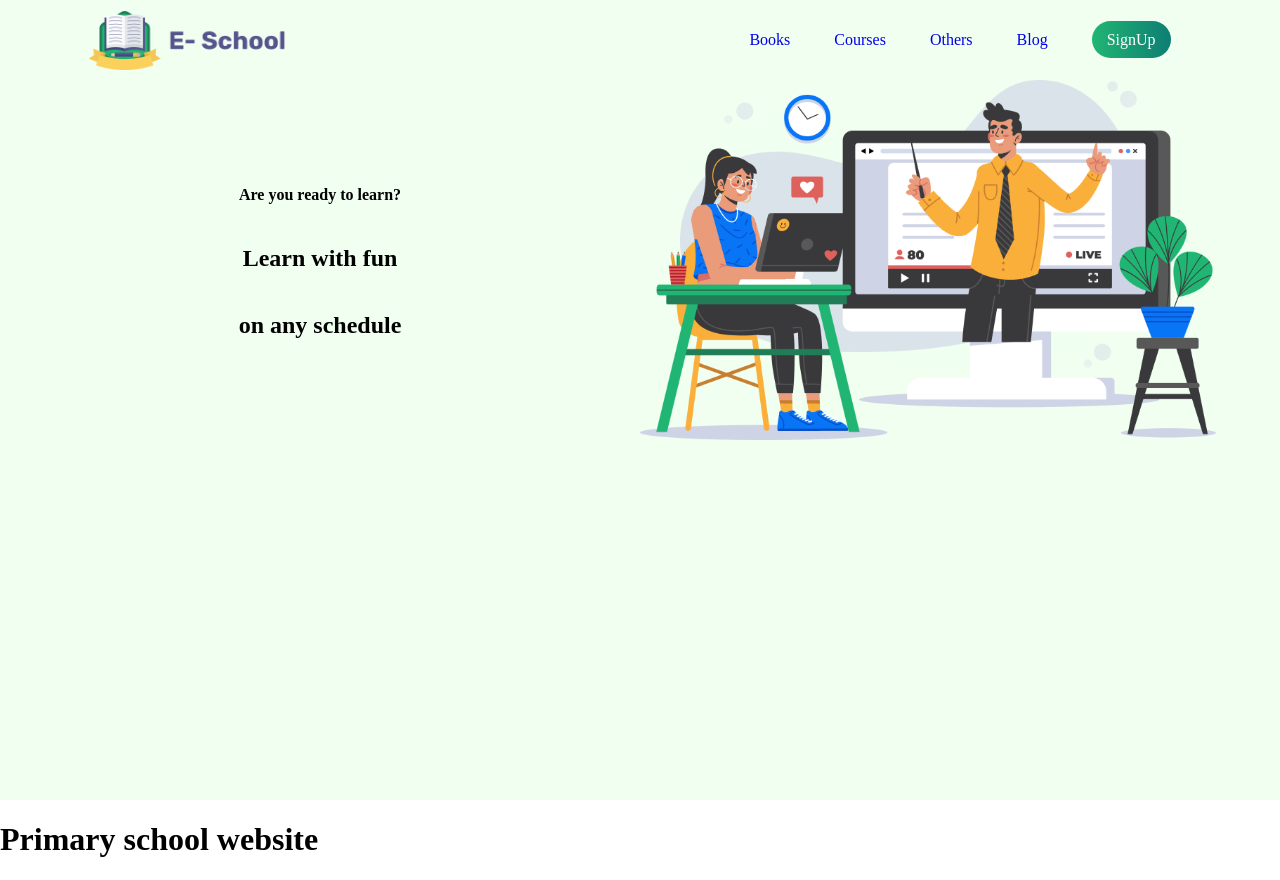
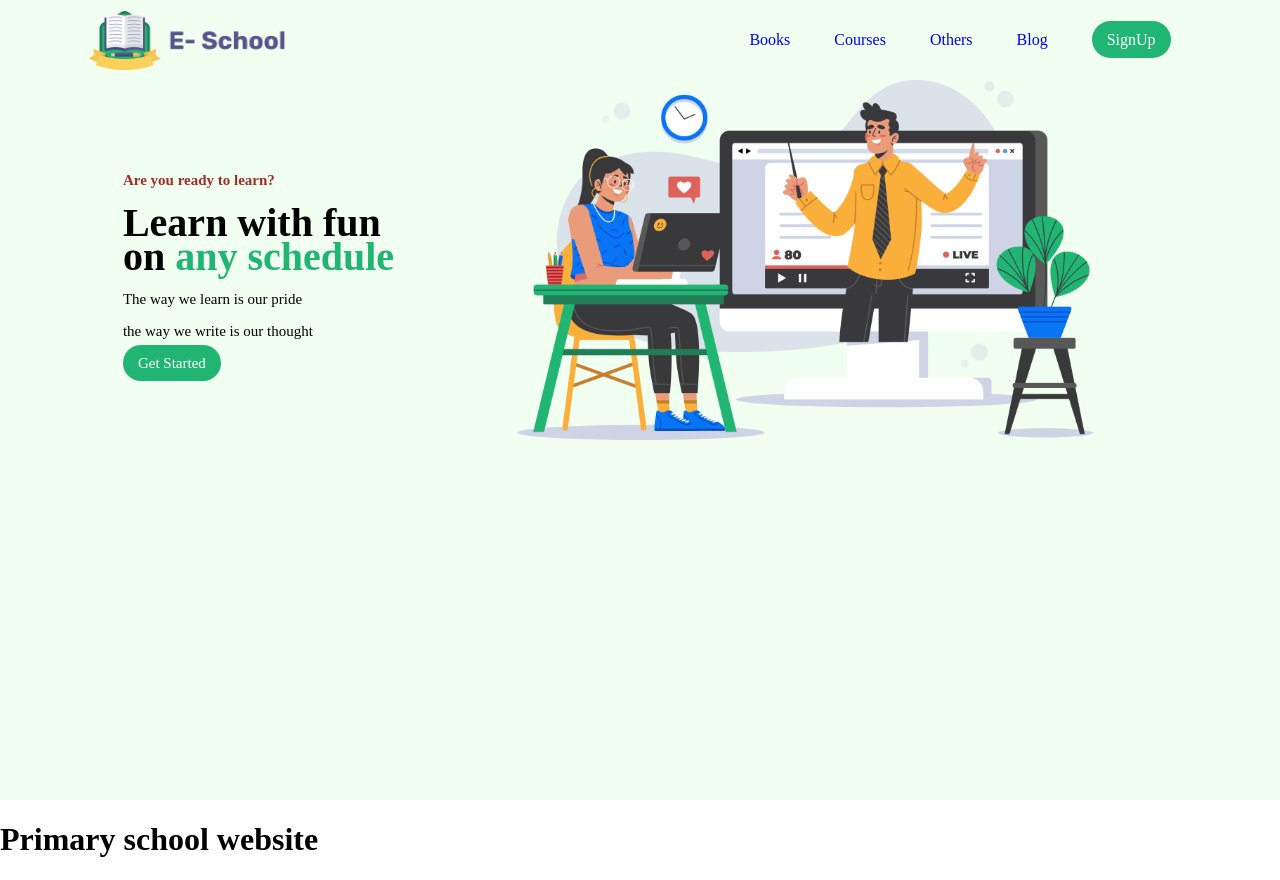
Before and after one commit to arafatrased/primary-school-project, a plain HTML site: page index.html in a window 1280 px wide. Drawn offline with Linux system fonts and the light colour scheme.

Commit message:
side writing added

```diff
--- a/index.html
+++ b/index.html
@@ -20,7 +20,7 @@
                 <a class="ankor" href="#" target="_blank">Courses</a>
                 <a class="ankor" href="#" target="_blank">Others</a>
                 <a class="ankor" href="#" target="_blank">Blog</a>
-                <a id="singup" href="#" target="_blank">SignUp</a>
+                <a class="singup" href="#" target="_blank">SignUp</a>
             </nav>
         </div>
 
@@ -29,6 +29,9 @@
                 <h4>Are you ready to learn?</h4>
                 <h1>Learn with fun</h1>
                 <h1>on <span>any schedule</span></h1>
+                <p>The way we learn is our pride</p>
+                <p>the way we write is our thought</p>
+                <a class="singup" href="">Get Started</a>
             </div>
             <div class="header-right">
                 <img src="images/photos/Illustration.png" alt="">
--- a/style.css
+++ b/style.css
@@ -28,9 +28,9 @@ nav a{
     border-bottom: 2px solid #21b573;
 
 }
-#singup{
+.singup{
     text-decoration: none;
-    background-image: linear-gradient(90deg, #21b573,rgb(13, 126, 115));
+    background-image: linear-gradient(90deg, #21b573,#21b573);
     border-radius: 33px;
     color: white;
     padding: 10px 15px;
@@ -50,20 +50,27 @@ nav a{
 
 .lower-header-baner{
     display: flex;
-    justify-content: center;
+    justify-content: space-evenly;
     align-items: center;
 
 
 }
 .header-left{
-    width:50%;
-    height: 100%;
-    display: flex;
-    flex-direction: column;
-    justify-content: center;
-    align-items: center;
-    gap:-40px;
+   font-size: 15px;
+
 }
+.header-left span{
+    color: #21b573;
+    font-weight: 900;
+}
+.header-left h1{
+    font-size: 40px;
+    font-weight: 1200;
+    line-height: 1px ;
+ }
+ .header-left h4{
+    color:brown;
+ }
 .header-right{
     width:50%;
 
```
